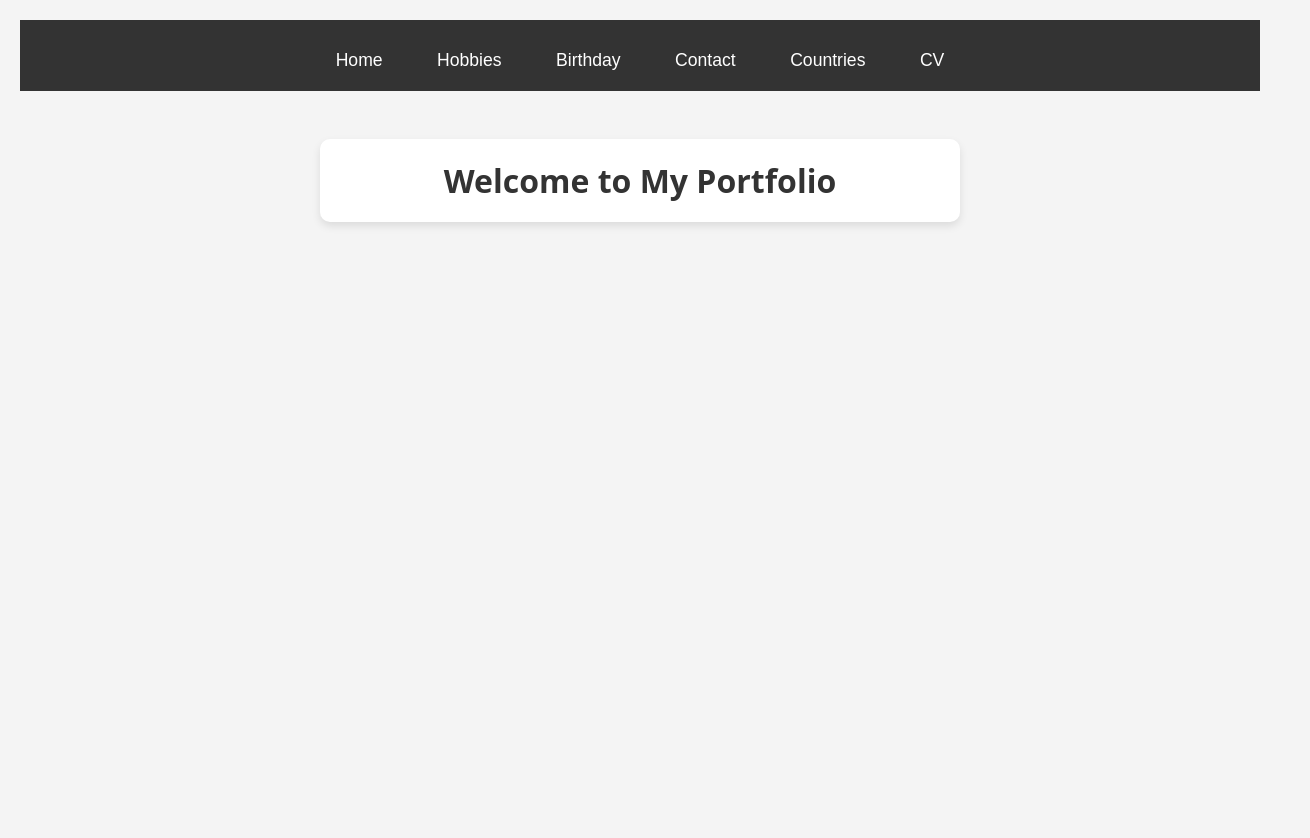
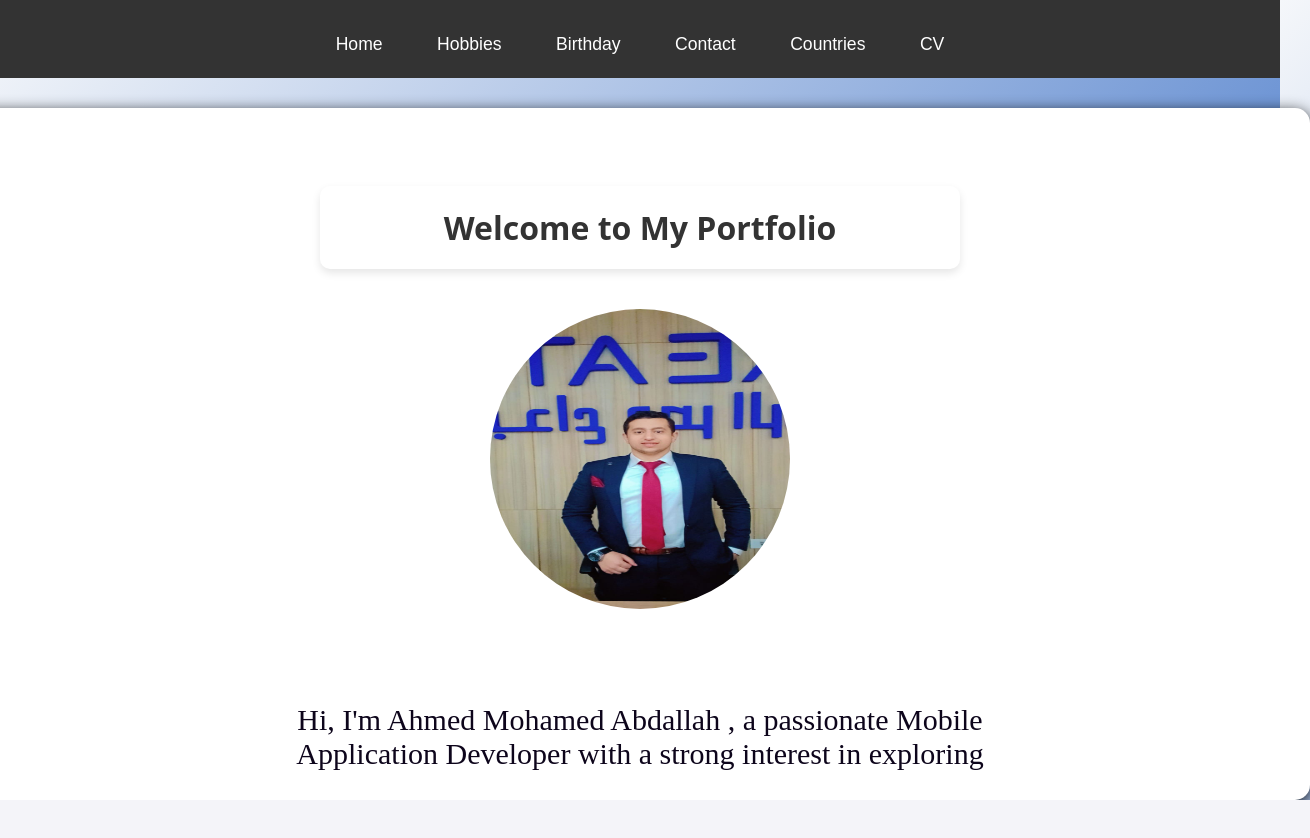
Before and after one commit to AHMED739268/Project_HTML_CSS, a plain HTML site: page index.html in a window 1280 px wide. Shown: the whole page, 1310 px wide, since content can reach past the window. After the commit the page ends 800 px from the top, so only its background shows below. Drawn offline with Linux system fonts and the light colour scheme; files that its build step writes are made by us from their sources; files whose address does not match are found by name.

Commit message:
Update index.html

```diff
--- a/index.html
+++ b/index.html
@@ -6,6 +6,13 @@
   <title>Home</title>
   <link rel="stylesheet" href="../css/styles.css">
   <link rel="stylesheet" href="../css/home.css">
+   <link rel="stylesheet" href="../css/birthdaycss.css">
+  <link rel="stylesheet" href="../css/contact.css">
+  <link rel="stylesheet" href="../css/countries.css">
+  <link rel="stylesheet" href="../css/cv.css">
+  <link rel="stylesheet" href="../css/hobbies.css">
+  <link rel="stylesheet" href="../css/imgeOfBirthday.css">
+  <link rel="stylesheet" href="../css/thankyoucss.css">
 </head>
 <body>
   <header>
```
